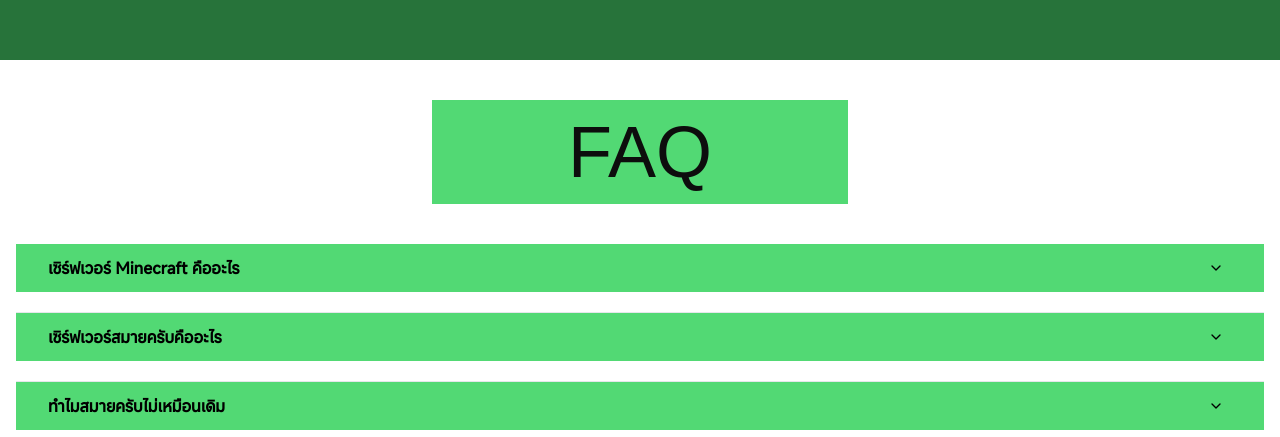
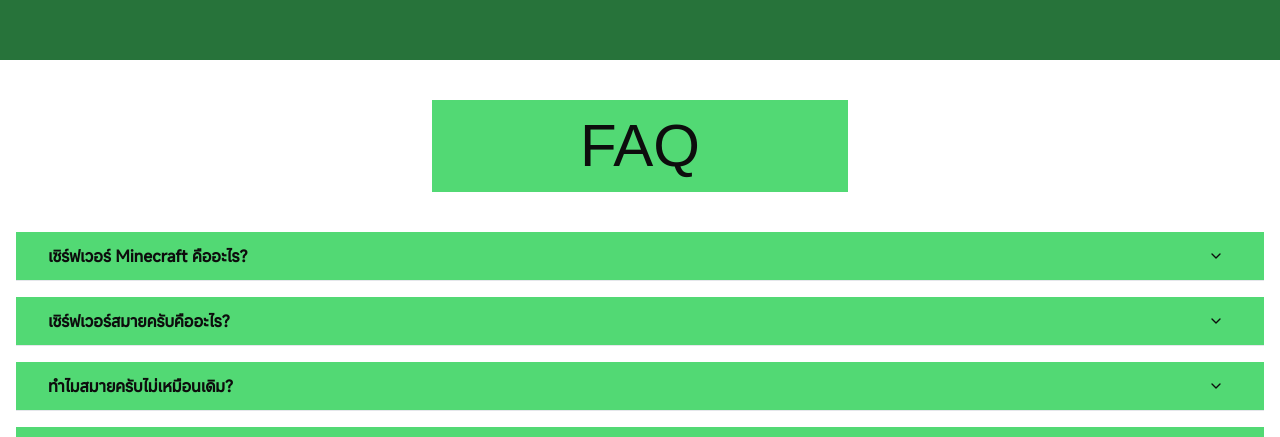
Before and after one commit to FewPz/skmc-frontend, a Next.js app in the folder apps/frontend/: page / in a window 1280 px wide. Shown: the part 2340-2777 px from the top of the page. Built offline with nearby package versions, Linux system fonts and the light colour scheme.

Commit message:
feat: refactor FAQ component to use dynamic questions and improve accordion styles

```diff
--- a/apps/frontend/src/components/FAQ.tsx
+++ b/apps/frontend/src/components/FAQ.tsx
@@ -6,41 +6,24 @@ import {
   AccordionItem,
   AccordionTrigger,
 } from "@/components/ui/accordion";
+import { questions } from "@/constants/faq";
 
 export default function FAQ() {
   return (
     <section id="faq" className="min-h-dvh">
       <Container>
-        <div className="space-y-6">
+        <div>
           <Title>FAQ</Title>
           <div>
-            <Accordion type="multiple">
-              <AccordionItem value="item-1">
-                <AccordionTrigger>
-                  เซิร์ฟเวอร์ Minecraft คืออะไร
-                </AccordionTrigger>
-                <AccordionContent>
-                  Yes. It adheres to the WAI-ARIA design pattern.
-                </AccordionContent>
-              </AccordionItem>
-              <AccordionItem value="item-2">
-                <AccordionTrigger>เซิร์ฟเวอร์สมายครับคืออะไร</AccordionTrigger>
-                <AccordionContent>
-                  Yes. It adheres to the WAI-ARIA design pattern.
-                </AccordionContent>
-              </AccordionItem>
-              <AccordionItem value="item-3">
-                <AccordionTrigger>ทำไมสมายครับไม่เหมือนเดิม</AccordionTrigger>
-                <AccordionContent>
-                  Yes. It adheres to the WAI-ARIA design pattern.
-                </AccordionContent>
-              </AccordionItem>
-              <AccordionItem value="item-4">
-                <AccordionTrigger>Is it accessible?</AccordionTrigger>
-                <AccordionContent>
-                  Yes. It adheres to the WAI-ARIA design pattern.
-                </AccordionContent>
-              </AccordionItem>
+            <Accordion type="single" collapsible>
+              {questions.map((q, index) => (
+                <AccordionItem value={String(index)}>
+                  <AccordionTrigger>{q.header}</AccordionTrigger>
+                  <AccordionContent>
+                    <p className="p-4 text-sm">{q.content}</p>
+                  </AccordionContent>
+                </AccordionItem>
+              ))}
             </Accordion>
           </div>
         </div>
--- a/apps/frontend/src/components/ui/Title.tsx
+++ b/apps/frontend/src/components/ui/Title.tsx
@@ -6,7 +6,7 @@ interface TitleProps {
 
 export default function Title({ children }: TitleProps) {
   return (
-    <div className="mx-auto my-6 sm:my-8 md:my-10 w-11/12 sm:w-2/3 md:w-1/2 lg:w-1/3 py-4 px-4 sm:px-6 bg-primary text-customBlack font-mc text-center text-4xl sm:text-5xl md:text-6xl lg:text-7xl h-fit flex items-center justify-center">
+    <div className="mx-auto my-6 sm:my-8 md:my-10 w-11/12 sm:w-2/3 md:w-1/2 lg:w-1/3 py-4 px-4 sm:px-6 bg-primary text-customBlack font-mc text-center text-4xl sm:text-5xl md:text-6xl lg:text-6xl h-fit flex items-center justify-center">
       {children}
     </div>
   );
--- a/apps/frontend/src/components/ui/accordion.tsx
+++ b/apps/frontend/src/components/ui/accordion.tsx
@@ -14,7 +14,7 @@ const AccordionItem = React.forwardRef<
 >(({ className, ...props }, ref) => (
   <AccordionPrimitive.Item
     ref={ref}
-    className={cn("border-b", className)}
+    className={cn("border-b mb-4", className)}
     {...props}
   />
 ));
@@ -28,8 +28,8 @@ const AccordionTrigger = React.forwardRef<
     <AccordionPrimitive.Trigger
       ref={ref}
       className={cn(
-        "flex flex-1 items-center justify-between mb-5 py-3 pl-8 pr-10 font-bold text-black bg-[#52D974] transition-all hover:underline [&[data-state=open]>svg]:rotate-18",
-        className,
+        "flex flex-1 items-center justify-between py-3 pl-8 pr-10 font-bold text-customBlack bg-primary transition-all hover:underline [&[data-state=open]>svg]:rotate-18",
+        className
       )}
       {...props}
     >
@@ -46,7 +46,7 @@ const AccordionContent = React.forwardRef<
 >(({ className, children, ...props }, ref) => (
   <AccordionPrimitive.Content
     ref={ref}
-    className="overflow-hidden px-8 text-sm text-black transition-all data-[state=closed]:animate-accordion-up data-[state=open]:animate-accordion-down"
+    className="overflow-hidden text-sm text-customBlack transition-all data-[state=closed]:animate-accordion-up data-[state=open]:animate-accordion-down"
     {...props}
   >
     <div className={cn("pb-20 pt-0", className)}>{children}</div>
--- /dev/null
+++ b/apps/frontend/src/constants/faq.ts
@@ -0,0 +1,18 @@
+export const questions = [
+  {
+    header: "เซิร์ฟเวอร์ Minecraft คืออะไร?",
+    content: "Sample content",
+  },
+  {
+    header: "เซิร์ฟเวอร์สมายครับคืออะไร?",
+    content: "Sample content",
+  },
+  {
+    header: "ทำไมสมายครับไม่เหมือนเดิม?",
+    content: "Sample content",
+  },
+  {
+    header: "คำถามที่ 4",
+    content: "Sample content",
+  },
+];
--- a/apps/frontend/tailwind.config.ts
+++ b/apps/frontend/tailwind.config.ts
@@ -15,7 +15,7 @@ const config: Config = {
       xl: "1280px",
     },
     container: {
-      center: "true",
+      center: true,
       padding: "1rem",
     },
     extend: {
```
